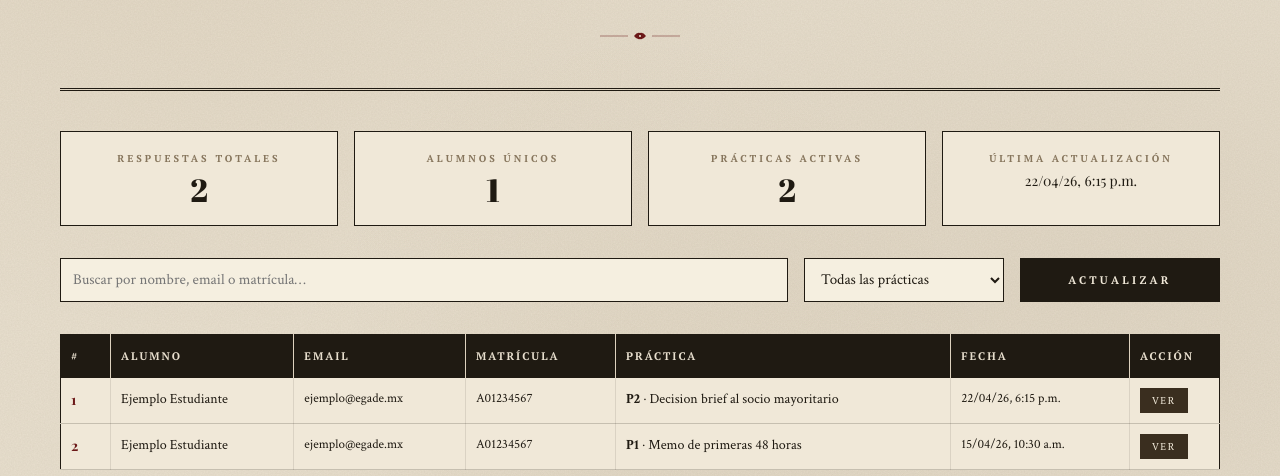
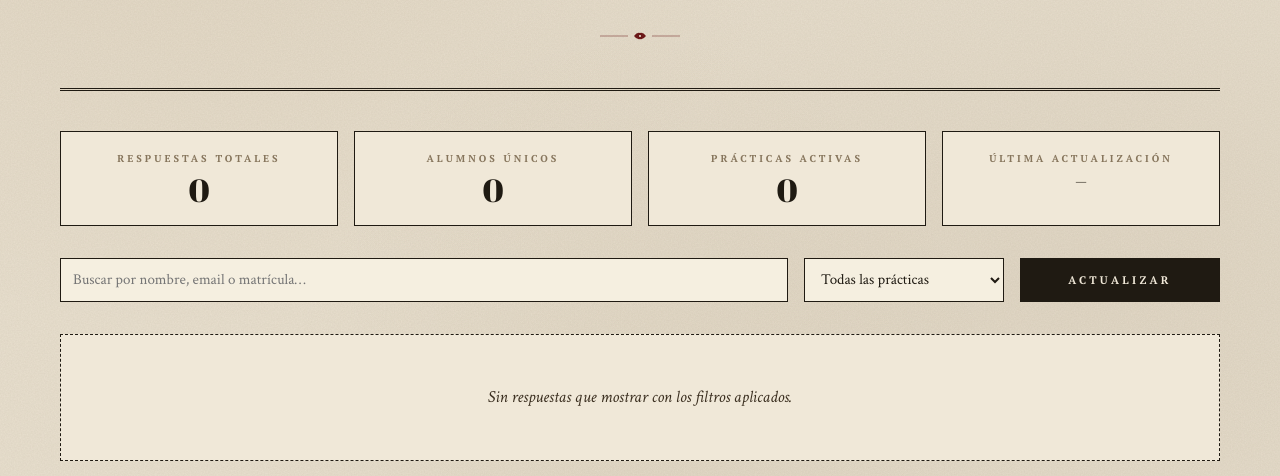
Before and after one commit to AngellicRomero/caso-tenampa, a plain HTML site: page dashboard_profesora.html in a window 1280 px wide. Shown: the part 324-800 px from the top of the page. Drawn offline with nearby package versions, Linux system fonts and the light colour scheme; a web font is replaced by a local one.

Commit message:
Connect dashboard to Apps Script and add doGet to guide
Dashboard now reads TENAMPA_BACKEND_URL from config.js and fetches
real responses via ?action=list. Guide updated with doGet function.

Co-Authored-By: Claude Sonnet 4.6 <noreply@anthropic.com>

```diff
--- a/dashboard_profesora.html
+++ b/dashboard_profesora.html
@@ -7,6 +7,7 @@
 <link rel="preconnect" href="https://fonts.googleapis.com">
 <link rel="preconnect" href="https://fonts.gstatic.com" crossorigin>
 <link href="https://fonts.googleapis.com/css2?family=Abril+Fatface&family=Playfair+Display:ital,wght@0,400;0,700;0,800;0,900;1,400;1,700;1,900&family=PT+Serif:ital,wght@0,400;0,700;1,400;1,700&family=Crimson+Text:ital,wght@0,400;0,600;0,700;1,400;1,600&display=swap" rel="stylesheet">
+<script src="config.js"></script>
 <style>
 :root {
   --paper: #E8DFCE;
@@ -828,9 +829,7 @@ main {
 </footer>
 
 <script>
-// === CONFIGURACIÓN ===
-const BACKEND_URL = 'REEMPLAZA_AQUI_CON_URL_DE_APPS_SCRIPT';
-// ======================
+const BACKEND_URL = window.TENAMPA_BACKEND_URL || '';
 
 let respuestasGlobal = [];
 
@@ -849,9 +848,9 @@ async function cargarRespuestas() {
   content.className = 'loading';
   content.textContent = 'Cargando respuestas…';
 
-  if (!BACKEND_URL || BACKEND_URL.indexOf('REEMPLAZA') !== -1) {
-    content.innerHTML = '<div class="empty-state"><p>Configura BACKEND_URL con la URL de tu Apps Script Web App para ver respuestas reales. Mientras tanto, aquí muestro datos de ejemplo.</p></div>';
-    respuestasGlobal = generarEjemplos();
+  if (!BACKEND_URL) {
+    content.innerHTML = '<div class="empty-state"><p>Backend no configurado. Asegúrate de que config.js esté disponible con la URL del Apps Script.</p></div>';
+    respuestasGlobal = [];
     renderizar();
     return;
   }
@@ -859,20 +858,14 @@ async function cargarRespuestas() {
   try {
     const res = await fetch(BACKEND_URL + '?action=list');
     const data = await res.json();
+    if (!data.success) throw new Error(data.message || 'Error del servidor');
     respuestasGlobal = data.respuestas || [];
     renderizar();
   } catch (err) {
-    content.innerHTML = '<div class="empty-state"><p>No se pudieron cargar las respuestas. Verifica la URL del backend o tu conexión.</p></div>';
+    content.innerHTML = `<div class="empty-state"><p>No se pudieron cargar las respuestas: ${err.message}</p></div>`;
   }
 }
 
-function generarEjemplos() {
-  // Datos de demostración para ver el dashboard sin backend configurado
-  return [
-    { _practica: 1, _practica_titulo: TITULOS_PRACTICAS[1], _timestamp: '2026-04-15T10:30:00.000Z', nombre: 'Ejemplo Estudiante', email: 'ejemplo@egade.mx', matricula: 'A01234567', asunto: 'Continuamos: tres prioridades para esta semana' },
-    { _practica: 2, _practica_titulo: TITULOS_PRACTICAS[2], _timestamp: '2026-04-22T18:15:00.000Z', nombre: 'Ejemplo Estudiante', email: 'ejemplo@egade.mx', matricula: 'A01234567', asunto: 'Decisión esta semana sobre el equipo histórico' }
-  ];
-}
 
 function renderizar() {
   const search = document.getElementById('filter-search').value.toLowerCase();
```
Also changed, not shown: 1 other file.
